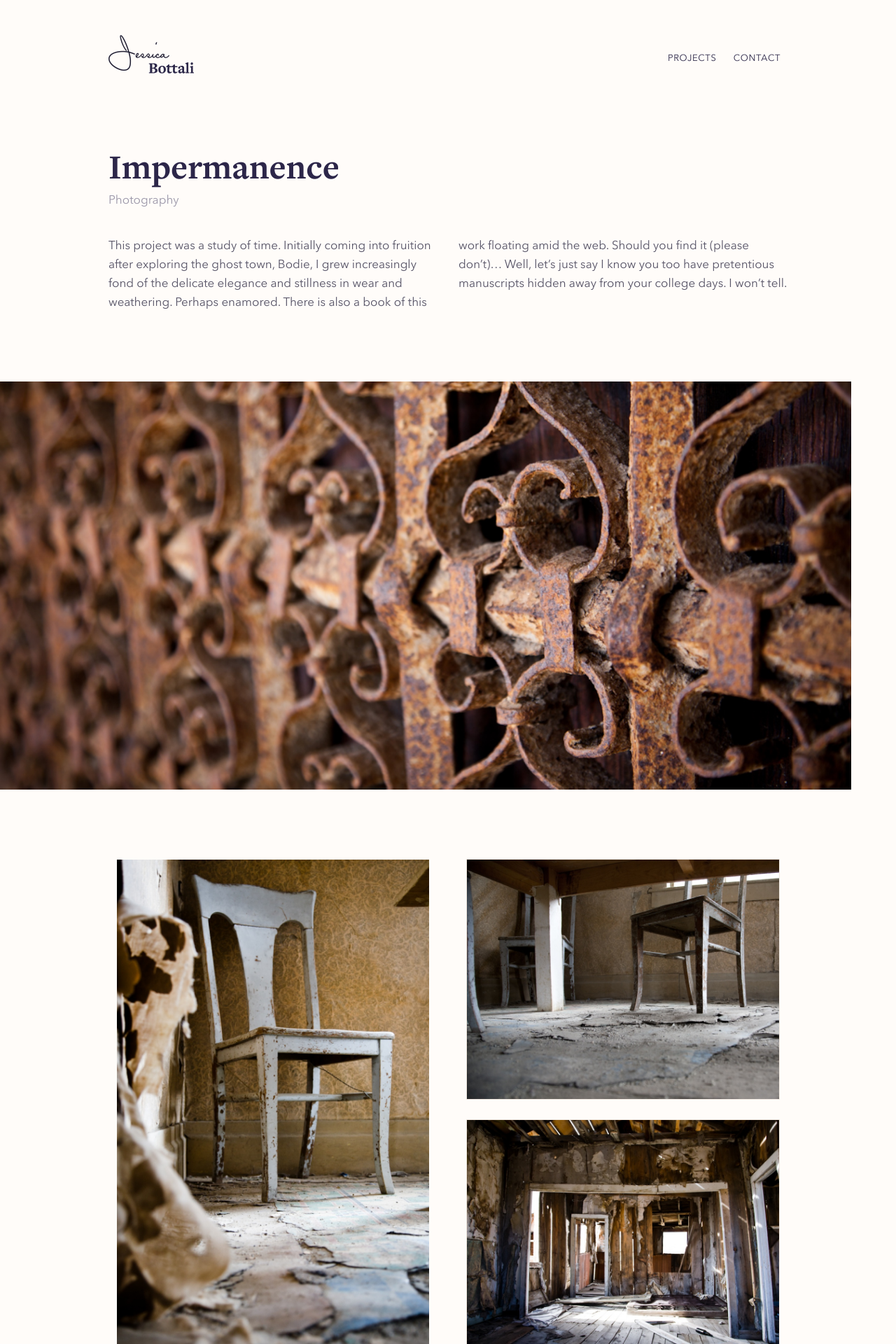
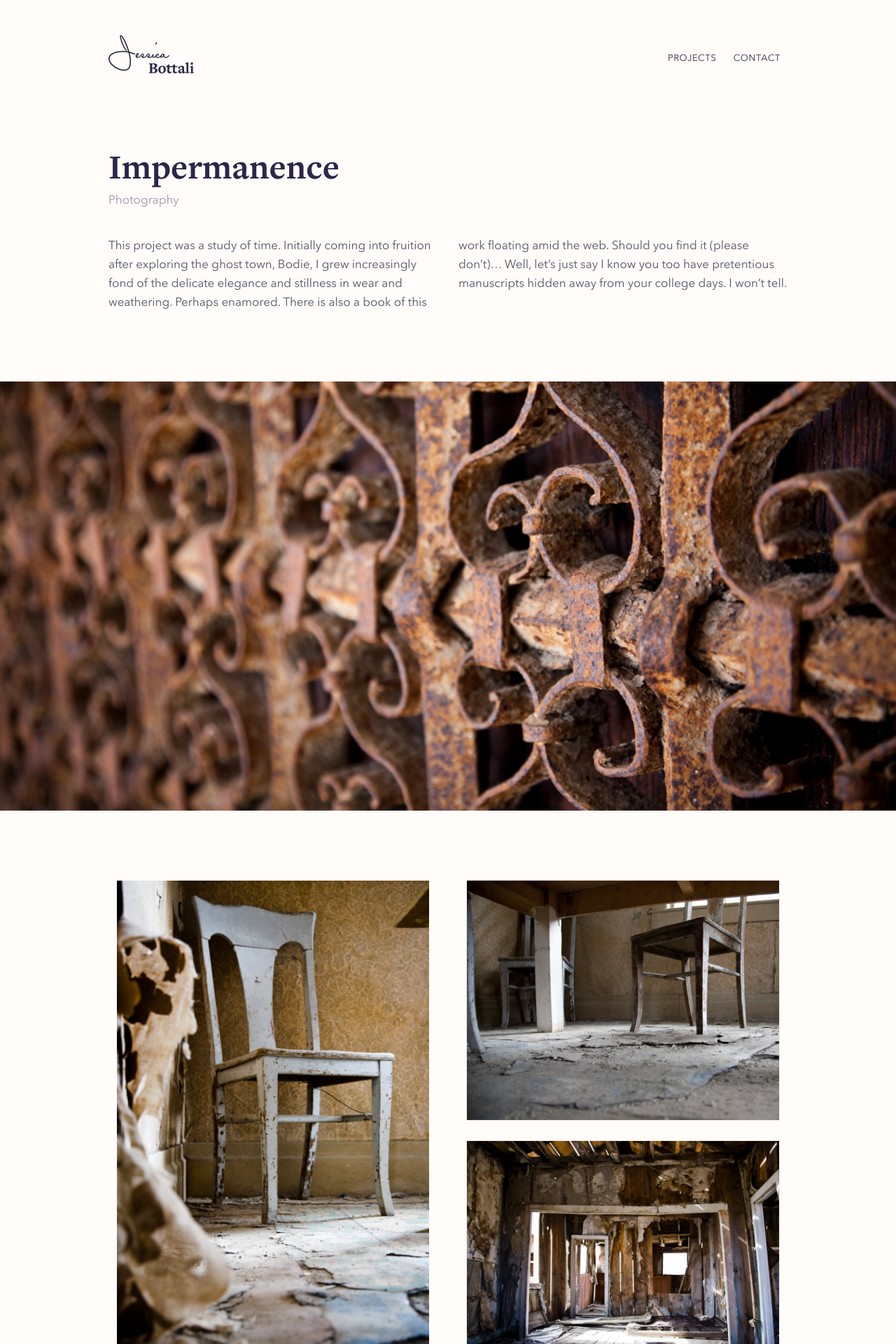
Before and after one commit to jessbottali/jessicabottali.com, a Jekyll site: the page built from projects/impermanence/index.html, in a window 1280 px wide. Shown: the top 1920 px of the page at 70% size. Built offline with Jekyll 4.4.1, drawn with Linux system fonts in a browser that asks for light colours; comment, search, counter and statistics services are not loaded.

Commit message:
added w100 to full width img class type

```diff
--- a/projects/impermanence/index.html
+++ b/projects/impermanence/index.html
@@ -13,7 +13,7 @@
 fruition after exploring the ghost town, Bodie, I grew increasingly fond of the delicate elegance and stillness in wear and weathering. Perhaps enamored. There is also a book of this work floating amid the web. Should you find it (please don’t)… Well, let’s just say I know you too have pretentious manuscripts hidden away from your college days. I won’t tell.
   </div>
 </article>
-<img src="./images/impermanence-1@2x.jpg" class="ProjectImage full" />
+<img src="./images/impermanence-1@2x.jpg" class="ProjectImage full w100" />
 <div class="Container">
   <div class="Grid gutters">
     <div class="Grid-cell u-6of12">
@@ -25,7 +25,7 @@
     </div>
   </div>
 </div>
-<img src="./images/impermanence-5@2x.jpg" class="ProjectImage full" />
+<img src="./images/impermanence-5@2x.jpg" class="ProjectImage full w100" />
 <div class="Container">
   <div class="Grid gutters">
     <div class="Grid-cell u-4of12">
```
